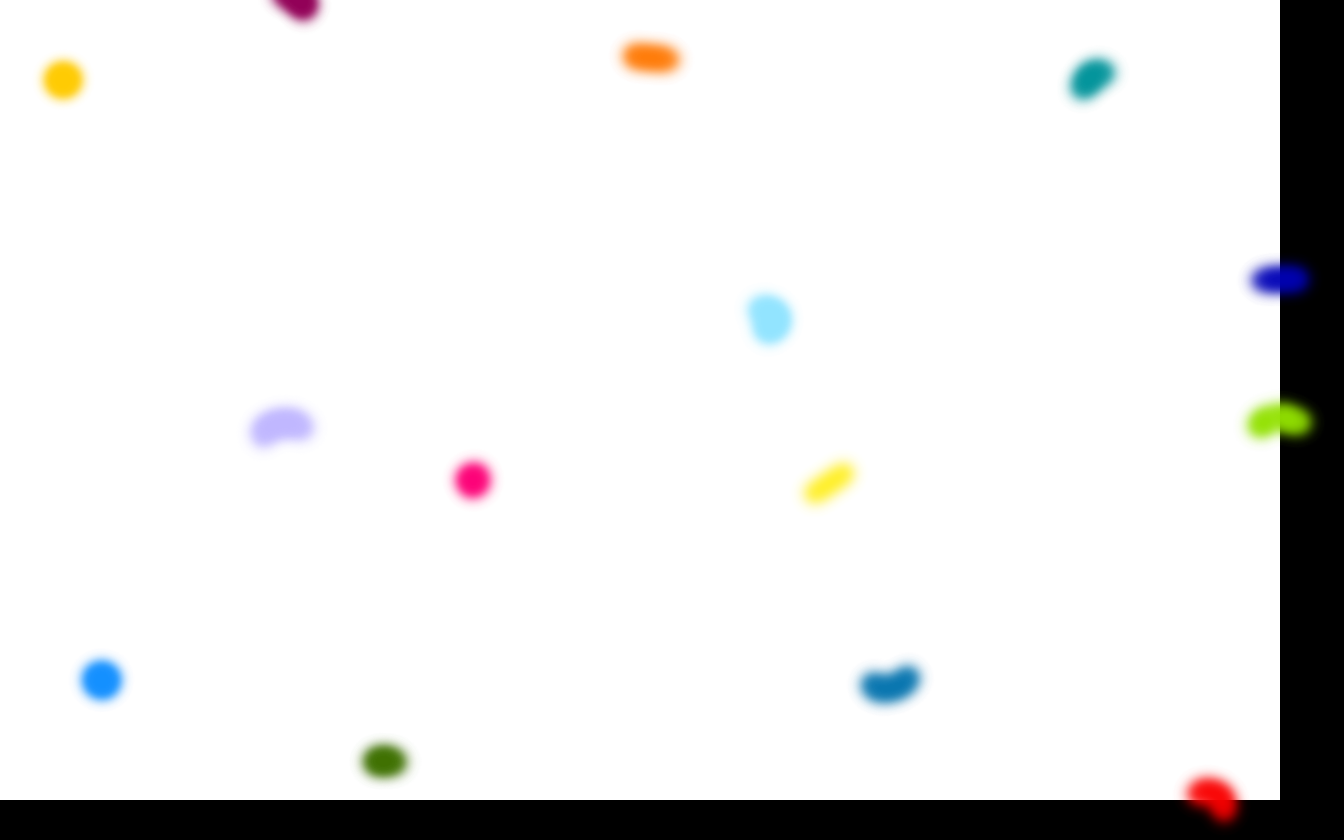
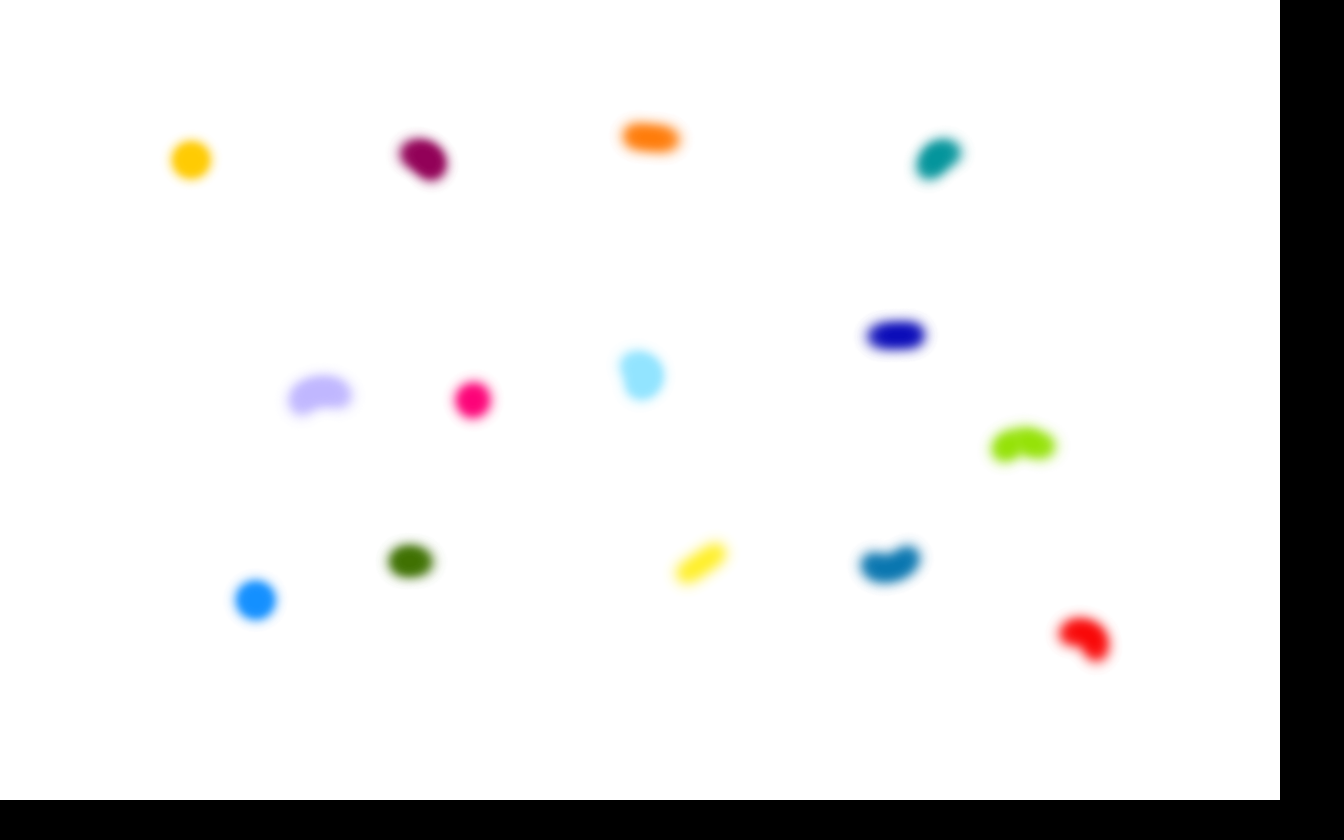
Before and after one commit to marinedebelle/Lumiere-de-l-ame, a plain HTML site: page resultats.html in a window 1280 px wide. Shown: the whole page, 1344 px wide, since content can reach past the window. After the commit the page ends 800 px from the top, so only its background shows below. Drawn offline with nearby package versions, Linux system fonts and the light colour scheme.

```diff
--- a/css/style.css
+++ b/css/style.css
@@ -530,98 +530,35 @@ ul{
 
 #joyImg{
   position: absolute;
-  top: -40%;
-  left: -45%;
+  top: -30%;
+  left: -35%;
   height: 100%;
   width: 100%;
   z-index: 110;
 }
 
-#excitationImg{
+#uncomfortableImg{
   position: absolute;
-  top: 10%;
-  left: 15%;
+  top: -30%;
+  left: -17%;
   height: 100%;
   width: 100%;
-  z-index: 120;
+  z-index: 40;
 }
 
 #funImg{
   position: absolute;
-  top: -43%;
+  top: -33%;
   left: 0%;
   height: 100%;
   width: 100%;
   z-index: 100;
 }
 
-#angerImg{
-  position: absolute;
-  top: 50%;
-  left: 45%;
-  height: 100%;
-  width: 100%;
-  z-index: 30;
-}
-
-#desireImg{
-  position: absolute;
-  top: 10%;
-  left: -13%;
-  height: 100%;
-  width: 100%;
-  z-index: 50;
-}
-
-#uncomfortableImg{
-  position: absolute;
-  top: -50%;
-  left: -27%;
-  height: 100%;
-  width: 100%;
-  z-index: 40;
-}
-
-#boredomImg{
-  position: absolute;
-  top: 4%;
-  left: -28%;
-  height: 100%;
-  width: 100%;
-  z-index: 40;
-}
-
-#serenityImg{
-  position: absolute;
-  top: -10%;
-  left: 10%;
-  height: 100%;
-  width: 100%;
-  z-index: 100;
-}
-
-#nostalgiaImg{
-  position: absolute;
-  top: 35%;
-  left: -42%;
-  height: 100%;
-  width: 100%;
-  z-index: 40;
-}
-
-#fearImg{
-  position: absolute;
-  top: 35%;
-  left: 20%;
-  height: 100%;
-  width: 100%;
-  z-index: 30;
-}
-
 #anxietyImg{
   position: absolute;
-  top: -40%;
-  left: 35%;
+  top: -30%;
+  left: 23%;
   height: 100%;
   width: 100%;
   z-index: 80;
@@ -629,26 +566,89 @@ ul{
 
 #sadnessImg{
   position: absolute;
-  top: -15%;
-  left: 50%;
+  top: -8%;
+  left: 20%;
   height: 100%;
   width: 100%;
   z-index: 80;
 }
 
+#serenityImg{
+  position: absolute;
+  top: -3%;
+  left: 0%;
+  height: 100%;
+  width: 100%;
+  z-index: 100;
+}
+
+#desireImg{
+  position: absolute;
+  top: 0%;
+  left: -13%;
+  height: 100%;
+  width: 100%;
+  z-index: 50;
+}
+
+#boredomImg{
+  position: absolute;
+  top: 0%;
+  left: -25%;
+  height: 100%;
+  width: 100%;
+  z-index: 40;
+}
+
+#nostalgiaImg{
+  position: absolute;
+  top: 25%;
+  left: -30%;
+  height: 100%;
+  width: 100%;
+  z-index: 40;
+}
+
+#disgustImg{
+  position: absolute;
+  top: 20%;
+  left: -18%;
+  height: 100%;
+  width: 100%;
+  z-index: 30;
+}
+
+#excitationImg{
+  position: absolute;
+  top: 20%;
+  left: 5%;
+  height: 100%;
+  width: 100%;
+  z-index: 120;
+}
+
+#fearImg{
+  position: absolute;
+  top: 20%;
+  left: 20%;
+  height: 100%;
+  width: 100%;
+  z-index: 30;
+}
+
 #satisfactionImg{
   position: absolute;
-  top: 2%;
-  left: 50%;
+  top: 5%;
+  left: 30%;
   height: 100%;
   width: 100%;
   z-index: 80;
 }
 
-#disgustImg{
+#angerImg{
   position: absolute;
-  top: 45%;
-  left: -20%;
+  top: 30%;
+  left: 35%;
   height: 100%;
   width: 100%;
   z-index: 30;
```
